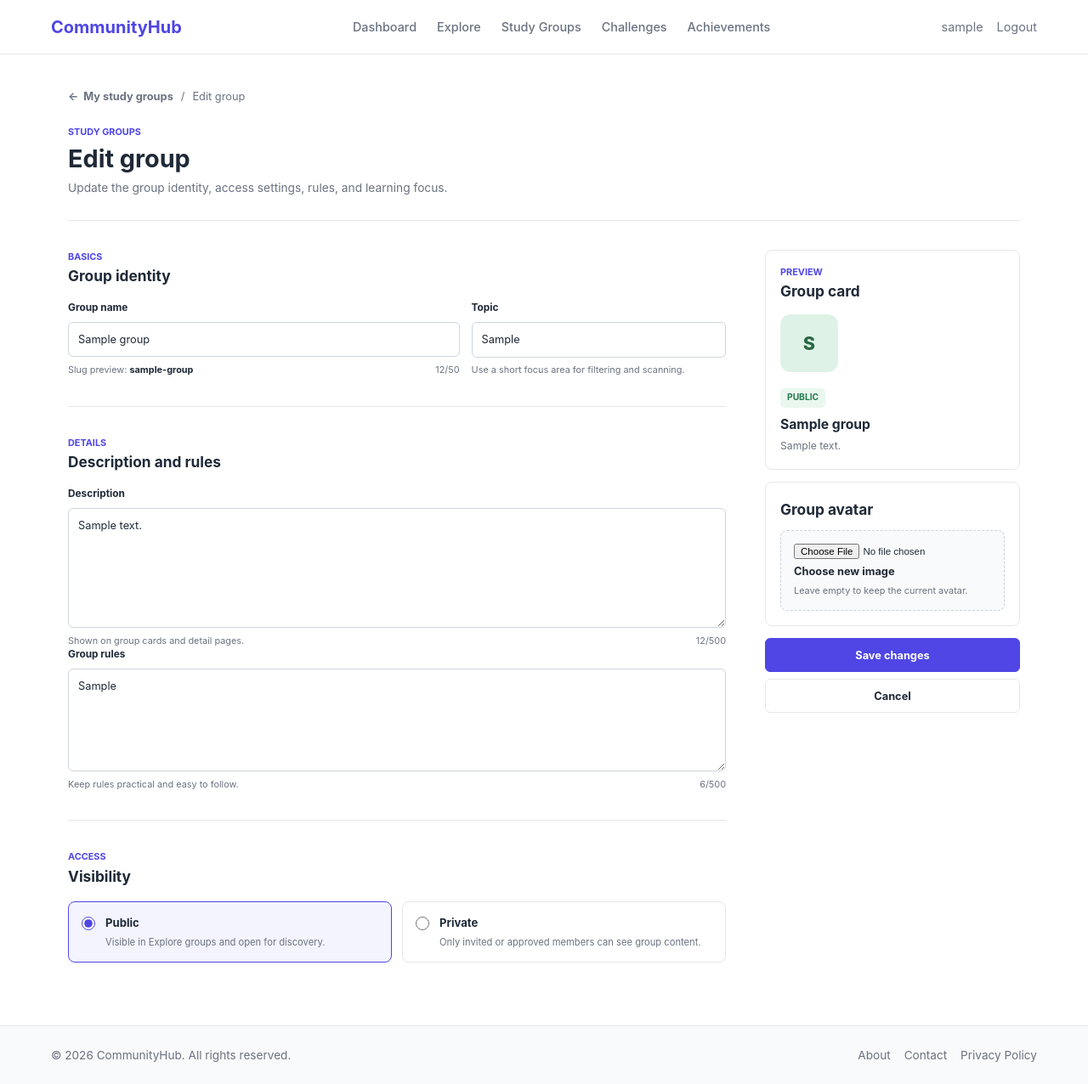
After one commit to arsenibatullin21-web/skillsprint, a Django app: page /groups/edit/1/ in a window 1280 px wide. The commit adds this page. Shown: the whole page at 85% size. Run offline with Django 5.2, Linux system fonts and the light colour scheme; a user stored in the database is signed in; tables that the repository leaves empty hold one stand-in row (values such as "Sample post"); grey boxes marked "Sample" are stand-in pictures.

Commit message:
StudyGroup: group update logic with new page

```diff
--- a/study_groups/templates/study_groups/group_detail.html
+++ b/study_groups/templates/study_groups/group_detail.html
@@ -78,7 +78,7 @@
 
             {% if membership.role == 'owner' or membership.role == 'moderator' %}
             <div class="owner-actions">
-                <a href="#" class="manage-action">Edit group</a>
+                <a href="{% url 'study_groups:edit' group.id %}" class="manage-action">Edit group</a>
                 <a href="#" class="manage-action">Review requests</a>
             </div>
             {% endif %}
--- /dev/null
+++ b/study_groups/templates/study_groups/group_update.html
@@ -0,0 +1,222 @@
+{% extends "base.html" %}
+{% load static %}
+
+{% block title %}Edit study group - CommunityHub{% endblock %}
+
+{% block extra_css %}
+    <link rel="stylesheet" href="{% static 'study_groups/css/group_create.css' %}">
+{% endblock %}
+
+{% block content %}
+<div class="group-create-page">
+    <nav class="group-create-breadcrumbs" aria-label="Breadcrumb">
+        <a href="{% url 'study_groups:my_groups' %}">
+            <span aria-hidden="true">&larr;</span>
+            My study groups
+        </a>
+        <span aria-hidden="true">/</span>
+        <span aria-current="page">Edit group</span>
+    </nav>
+
+    <header class="group-create-header">
+        <div>
+            <p class="group-create-kicker">Study groups</p>
+            <h1>Edit group</h1>
+            <p>Update the group identity, access settings, rules, and learning focus.</p>
+        </div>
+    </header>
+
+    <form class="group-create-form" action="" method="post" enctype="multipart/form-data">
+        {% csrf_token %}
+
+        {% if form.non_field_errors %}
+            <ul class="non-field-errors">
+                {% for error in form.non_field_errors %}
+                    <li>{{ error }}</li>
+                {% endfor %}
+            </ul>
+        {% endif %}
+
+        <main class="group-form-main">
+            <section class="form-section" aria-labelledby="basics-heading">
+                <div class="section-heading">
+                    <div>
+                        <p class="section-kicker">Basics</p>
+                        <h2 id="basics-heading">Group identity</h2>
+                    </div>
+                </div>
+
+                <div class="field-grid">
+                    <div class="form-field">
+                        <label for="group-name">Group name</label>
+                        <input
+                            id="group-name"
+                            name="{{ form.name.html_name }}"
+                            type="text"
+                            maxlength="50"
+                            placeholder="Backend Builders"
+                            autocomplete="off"
+                            data-slug-source
+                            data-count-source
+                            data-count-target="#name-count"
+                            value="{{ form.name.value|default_if_none:'' }}"
+                        >
+                        <div class="field-helper">
+                            <span>Slug preview: <strong id="slug-preview">group-name</strong></span>
+                            <span id="name-count">0/50</span>
+                        </div>
+                        {% if form.name.errors %}
+                            <span class="field-error">{{ form.name.errors.0 }}</span>
+                        {% endif %}
+                    </div>
+
+                    <div class="form-field">
+                        <label for="group-topic">Topic</label>
+                        <input
+                            id="group-topic"
+                            name="{{ form.topic.html_name }}"
+                            type="text"
+                            placeholder="Django, DRF, PostgreSQL"
+                            autocomplete="off"
+                            value="{{ form.topic.value|default_if_none:'' }}"
+                        >
+                        {% if form.topic.errors %}
+                            <span class="field-error">{{ form.topic.errors.0 }}</span>
+                        {% else %}
+                            <span class="field-note">Use a short focus area for filtering and scanning.</span>
+                        {% endif %}
+                    </div>
+                </div>
+            </section>
+
+            <section class="form-section" aria-labelledby="description-heading">
+                <div class="section-heading">
+                    <div>
+                        <p class="section-kicker">Details</p>
+                        <h2 id="description-heading">Description and rules</h2>
+                    </div>
+                </div>
+
+                <div class="form-field">
+                    <label for="group-description">Description</label>
+                    <textarea
+                        id="group-description"
+                        name="{{ form.description.html_name }}"
+                        maxlength="500"
+                        rows="6"
+                        placeholder="Describe what members will practice together."
+                        data-count-source
+                        data-count-target="#description-count"
+                    >{{ form.description.value|default_if_none:'' }}</textarea>
+
+                    {% if form.description.errors %}
+                        <span class="field-error">{{ form.description.errors.0 }}</span>
+                    {% else %}
+                        <div class="field-helper">
+                            <span>Shown on group cards and detail pages.</span>
+                            <span id="description-count">0/500</span>
+                        </div>
+                    {% endif %}
+                </div>
+
+                <div class="form-field">
+                    <label for="group-rules">Group rules</label>
+                    <textarea
+                        id="group-rules"
+                        name="{{ form.rules.html_name }}"
+                        maxlength="500"
+                        rows="5"
+                        placeholder="Add expectations for posting, feedback, and participation."
+                        data-count-source
+                        data-count-target="#rules-count"
+                    >{{ form.rules.value|default_if_none:'' }}</textarea>
+
+                    {% if form.rules.errors %}
+                        <span class="field-error">{{ form.rules.errors.0 }}</span>
+                    {% else %}
+                        <div class="field-helper">
+                            <span>Keep rules practical and easy to follow.</span>
+                            <span id="rules-count">0/500</span>
+                        </div>
+                    {% endif %}
+                </div>
+            </section>
+
+            <section class="form-section" aria-labelledby="visibility-heading">
+                <div class="section-heading">
+                    <div>
+                        <p class="section-kicker">Access</p>
+                        <h2 id="visibility-heading">Visibility</h2>
+                    </div>
+                </div>
+
+                <fieldset class="visibility-options">
+                    <legend class="sr-only">Choose group visibility</legend>
+
+                    <label class="visibility-card">
+                        <input type="radio" name="{{ form.visibility.html_name }}" value="public" {% if form.visibility.value == 'public' or not form.visibility.value %}checked{% endif %}>
+                        <span>
+                            <strong>Public</strong>
+                            <small>Visible in Explore groups and open for discovery.</small>
+                        </span>
+                    </label>
+
+                    <label class="visibility-card">
+                        <input type="radio" name="{{ form.visibility.html_name }}" value="private" {% if form.visibility.value == 'private' %}checked{% endif %}>
+                        <span>
+                            <strong>Private</strong>
+                            <small>Only invited or approved members can see group content.</small>
+                        </span>
+                    </label>
+
+                    {% if form.visibility.errors %}
+                        <span class="field-error">{{ form.visibility.errors.0 }}</span>
+                    {% endif %}
+                </fieldset>
+            </section>
+        </main>
+
+        <aside class="group-form-sidebar">
+            <section class="preview-card" aria-labelledby="preview-heading">
+                <p class="section-kicker">Preview</p>
+                <h2 id="preview-heading">Group card</h2>
+
+                <div class="avatar-preview" data-avatar-preview aria-hidden="true">
+                    {% if group.avatar %}
+                        <img src="{{ group.avatar.url }}" alt="">
+                    {% else %}
+                        {{ form.name.value|default:"G"|slice:":1" }}
+                    {% endif %}
+                </div>
+
+                <div class="preview-copy">
+                    <span class="visibility-badge">{{ form.visibility.value|default:"public" }}</span>
+                    <h3 data-preview-name>{{ form.name.value|default:"Group name" }}</h3>
+                    <p data-preview-description>{{ form.description.value|default:"Your group description will appear here." }}</p>
+                </div>
+            </section>
+
+            <section class="upload-card" aria-labelledby="avatar-heading">
+                <h2 id="avatar-heading">Group avatar</h2>
+                <label class="avatar-upload" for="group-avatar">
+                    <input id="group-avatar" name="{{ form.avatar.html_name }}" type="file" accept="image/*" data-avatar-input>
+                    <span>Choose new image</span>
+                    <small>Leave empty to keep the current avatar.</small>
+                </label>
+                {% if form.avatar.errors %}
+                    <span class="field-error">{{ form.avatar.errors.0 }}</span>
+                {% endif %}
+            </section>
+
+            <div class="form-actions">
+                <button type="submit" class="primary-submit">Save changes</button>
+                <a href="{% url 'study_groups:my_groups' %}" class="secondary-cancel">Cancel</a>
+            </div>
+        </aside>
+    </form>
+</div>
+{% endblock %}
+
+{% block extra_js %}
+    <script src="{% static 'study_groups/js/group_create.js' %}"></script>
+{% endblock %}
--- a/study_groups/templates/study_groups/partial/my_groups_partial.html
+++ b/study_groups/templates/study_groups/partial/my_groups_partial.html
@@ -68,9 +68,9 @@
                         </dl>
 
                         <div class="group-card-actions">
-                            <a href="#" class="open-group-action">Open group</a>
+                            <a href="{% url 'study_groups:detail' group.id %}" class="open-group-action">Open group</a>
                             {% if membership.role == 'owner' or membership.role == 'moderator' %}
-                            <a href="#" class="manage-group-action">Manage</a>
+                                <a href="{% url 'study_groups:edit' group.id %}" class="manage-group-action">Manage</a>
                             {% endif %}
                         </div>
                     </div>
--- a/study_groups/urls.py
+++ b/study_groups/urls.py
@@ -7,5 +7,6 @@ urlpatterns = [
     path('', views.MyGroupsView.as_view(), name='my_groups'),
     path('create/', views.GroupCreateView.as_view(), name='create'),
     path('explore/', views.GroupExploreView.as_view(), name='explore'),
-    path('detial/<int:id>', views.GroupDetailView.as_view(), name='detail'),
+    path('detail/<int:id>/', views.GroupDetailView.as_view(), name='detail'),
+    path('edit/<int:id>/', views.GroupUpdateView.as_view(), name='edit'),
 ]
--- a/study_groups/views.py
+++ b/study_groups/views.py
@@ -3,7 +3,7 @@ from django.db.models import Q, Count
 from django.db.models.functions import Lower, Trim
 from django.shortcuts import render, get_object_or_404
 from django.urls import reverse, reverse_lazy
-from django.views.generic import ListView, CreateView, DetailView
+from django.views.generic import ListView, CreateView, DetailView, UpdateView
 
 from goals.views import CreateGoalView
 from study_groups.forms import GroupCreateForm
@@ -140,3 +140,22 @@ class GroupDetailView(DetailView):
             user=self.request.user
         ).first()
         return context
+
+
+class GroupUpdateView(LoginRequiredMixin, UpdateView):
+    model = StudyGroup
+    template_name = 'study_groups/group_update.html'
+    context_object_name = 'group'
+    pk_url_kwarg = 'id'
+    form_class = GroupCreateForm
+    success_url = reverse_lazy('study_groups:my_groups')
+
+    def get_queryset(self):
+        return StudyGroup.objects.filter(
+            Q(owner=self.request.user) |
+            Q(
+                membership__user=self.request.user,
+                membership__role=GroupMembership.Role.MODERATOR,
+                membership__status=GroupMembership.Status.ACTIVE,
+            )
+        ).distinct()
```
